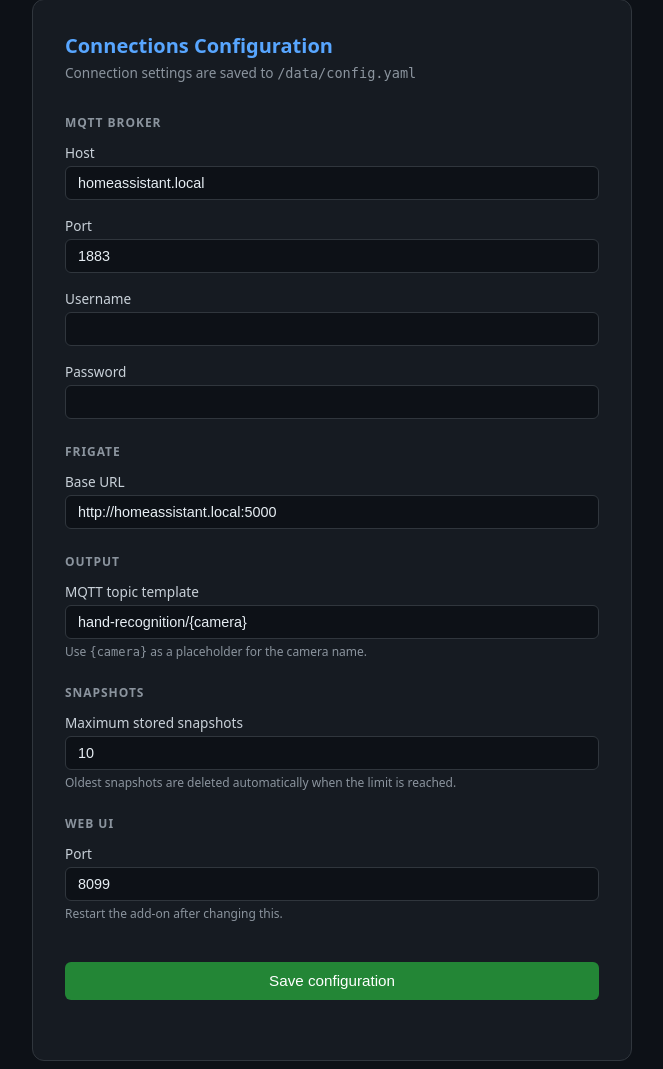
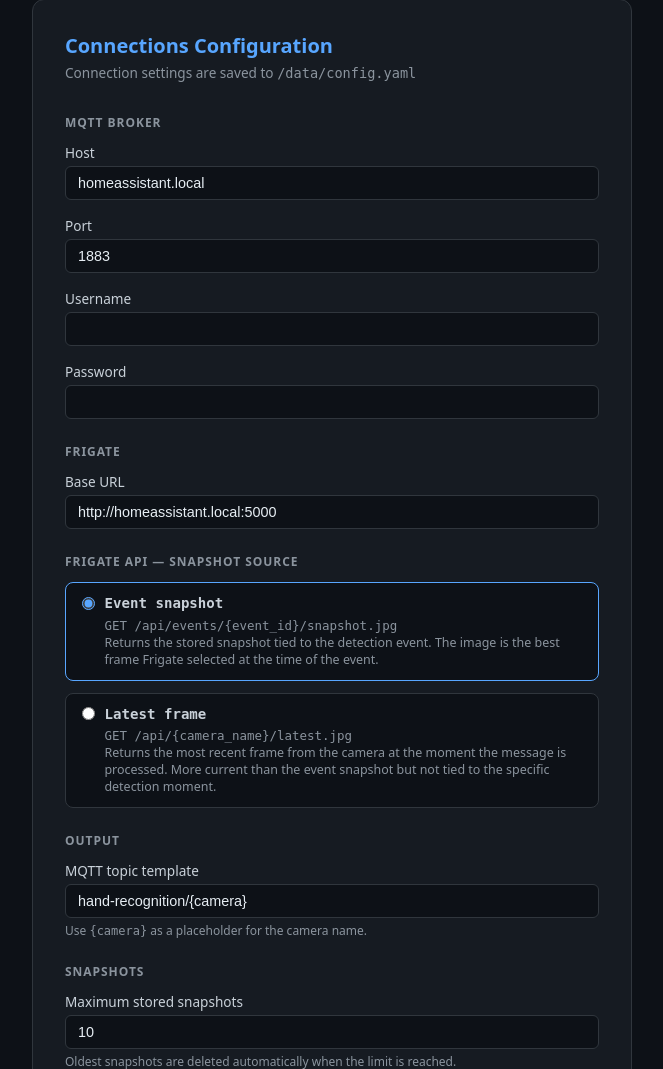
Before and after one commit to benja-opazo/home-assistant-hand-recognition, a Flask app: page / in a window 1280 px wide. Shown: the part 91-1160 px from the top of the page, without its empty margins (128-791 px from the left). Run offline with Flask 3, Linux system fonts and the light colour scheme; data that the repository does not hold is empty; parts of the project's set-up code (start-up, migrations or seed data) failed here and were passed over.

Commit message:
Add Frigate API snapshot source selector: event snapshot vs latest frame

```diff
--- a/hand_recognition/app/config_default.yaml
+++ b/hand_recognition/app/config_default.yaml
@@ -3,6 +3,7 @@ mqtt_port: 1883
 mqtt_username: ""
 mqtt_password: ""
 frigate_url: http://homeassistant.local:5000
+frigate_snapshot_mode: "event"
 output_topic_template: "hand-recognition/{camera}"
 web_ui_port: 8099
 max_snapshots: 10
--- a/hand_recognition/app/mqtt_listener.py
+++ b/hand_recognition/app/mqtt_listener.py
@@ -103,7 +103,8 @@ class MQTTListener:
             event_id, camera or "unknown", score,
         )
 
-        image = self._frigate.get_snapshot(event_id)
+        mode = self._config.get("frigate_snapshot_mode", "event")
+        image = self._frigate.get_snapshot(event_id, camera=camera, mode=mode)
         if image is None:
             return
 
--- a/hand_recognition/app/web/server.py
+++ b/hand_recognition/app/web/server.py
@@ -54,7 +54,7 @@ def create_app(config: dict, log_handler: InMemoryLogHandler, snapshot_store: Sn
             cfg = load_config()
 
             str_fields = ["mqtt_host", "mqtt_username", "mqtt_password", "frigate_url",
-                          "output_topic_template", "mqtt_topic"]
+                          "output_topic_template", "mqtt_topic", "frigate_snapshot_mode"]
             int_fields = ["mqtt_port", "web_ui_port", "max_snapshots"]
 
             for field in str_fields:
--- a/hand_recognition/app/web/templates/index.html
+++ b/hand_recognition/app/web/templates/index.html
@@ -325,6 +325,37 @@
           <input id="frigate_url" name="frigate_url" type="text" value="{{ config.frigate_url }}" />
         </div>
 
+        <p class="section-title">Frigate API — Snapshot source</p>
+
+        <div class="topic-options">
+          <label class="topic-option">
+            <div class="topic-option-header">
+              <input type="radio" name="frigate_snapshot_mode" value="event"
+                {{ 'checked' if config.frigate_snapshot_mode in ('event', None, '') else '' }} />
+              <span class="topic-option-name">Event snapshot</span>
+            </div>
+            <div class="topic-option-desc">
+              <code>GET /api/events/{event_id}/snapshot.jpg</code><br>
+              Returns the stored snapshot tied to the detection event. The image is the best
+              frame Frigate selected at the time of the event.
+            </div>
+          </label>
+
+          <label class="topic-option">
+            <div class="topic-option-header">
+              <input type="radio" name="frigate_snapshot_mode" value="latest_frame"
+                {{ 'checked' if config.frigate_snapshot_mode == 'latest_frame' else '' }} />
+              <span class="topic-option-name">Latest frame</span>
+            </div>
+            <div class="topic-option-desc">
+              <code>GET /api/{camera_name}/latest.jpg</code><br>
+              Returns the most recent frame from the camera at the moment the message is
+              processed. More current than the event snapshot but not tied to the specific
+              detection moment.
+            </div>
+          </label>
+        </div>
+
         <p class="section-title">Output</p>
         <div class="field">
           <label for="output_topic_template">MQTT topic template</label>
@@ -535,6 +566,9 @@
       e.preventDefault();
       const status = document.getElementById("config-status");
       const data = Object.fromEntries(new FormData(e.target).entries());
+      // Radio groups not included in FormData when nothing is checked — ensure key exists
+      const modeRadio = e.target.querySelector("input[name='frigate_snapshot_mode']:checked");
+      if (modeRadio) data["frigate_snapshot_mode"] = modeRadio.value;
       ["mqtt_port","web_ui_port","max_snapshots"].forEach(k => { data[k] = parseInt(data[k],10); });
       status.textContent = "Saving…"; status.className = "save-status";
       try {
```
Also changed, not shown: hand_recognition/app/frigate_client.py (+12 -3 lines).
